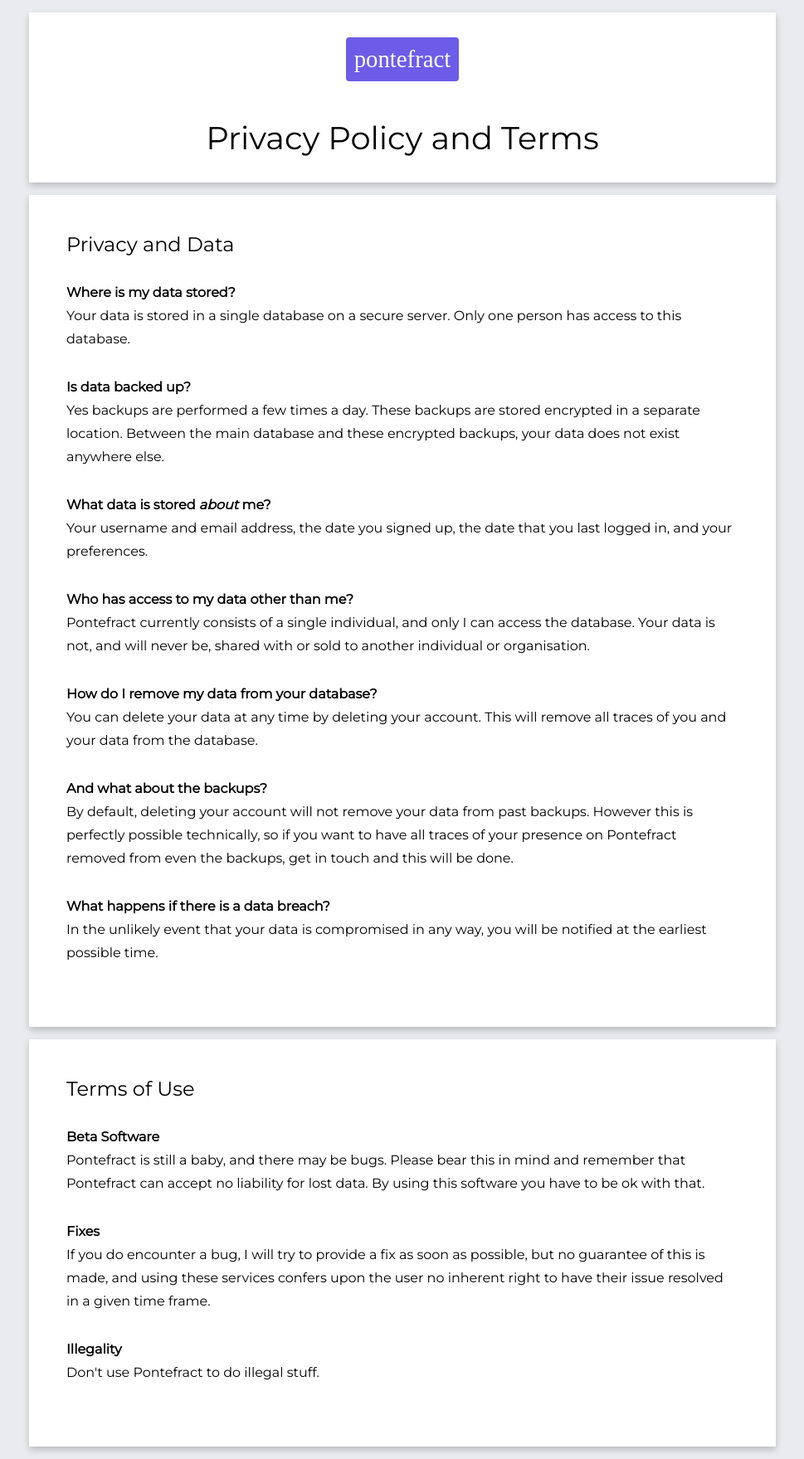
After one commit to tanveerahmad1517/pontefract, a Django app: template core/templates/policy.html in a window 1280 px wide. The commit adds this page. Shown: the whole page at 83% size, without its empty margins (155-1124 px from the left). Run offline with Django 3.2, Linux system fonts and the light colour scheme; the template is opened without the code that fills it, so the values that code supplies are empty; style sheets or scripts are compiled from the project's sources; some libraries are stand-ins or nearby versions; some web fonts are replaced.

Commit message:
Add privacy policy

```diff
--- a/core/static/css/_components.scss
+++ b/core/static/css/_components.scss
@@ -71,6 +71,10 @@
     padding: 3rem;
     text-align: center;
 
+    a#logo {
+        @include logo;
+    }
+
     .total-time {
         font-size: 1em;
         margin-top: 2rem;
@@ -102,6 +106,7 @@
         margin-bottom: 0.8rem;
     }
 }
+
 
 #user {
 
@@ -209,6 +214,30 @@
 }
 
 
+.policy-box {
+    //The box that contains a section of terms and conditions
+    @include white-box;
+    padding: $padding;
+
+    h2 {
+        margin-bottom: 3rem;
+    }
+
+    ul {
+        padding-left: 0px;
+
+        li {
+            list-style: none;
+            line-height: 1.75;
+            margin-bottom: 3rem;
+
+            .question {
+                font-weight: bold;
+            }
+        }
+    }
+}
+
 @mixin components--tablet() {
     .day-sessions {
         table {
@@ -227,6 +256,10 @@
 
     #signup-panel {
         padding: $padding;
+    }
+
+    .policy-box {
+        padding: 2 * $padding;
     }
 }
 
@@ -249,4 +282,8 @@
             margin-bottom: 5rem;
         }
     }
+
+    .policy-box {
+        padding: 3 * $padding;
+    }
 }
--- a/core/static/css/main.scss
+++ b/core/static/css/main.scss
@@ -46,6 +46,19 @@
     cursor: pointer;
 }
 
+@mixin logo {
+    font-family: $logo-font;
+    display: block;
+    font-size: 1.5em;
+    padding: 1rem;
+    border-radius: $curvature;
+    background-color: $purple;
+    color: $white;
+    width: fit-content;
+    @include margin-side(auto);
+    margin-bottom: 4.5rem;
+}
+
 @import "base";
 @import "containers";
 @import "forms";
--- a/core/templates/components/signup-form.html
+++ b/core/templates/components/signup-form.html
@@ -13,6 +13,10 @@
     {% if form.errors.password %}<div class="error" id="password-error">{{ form.errors.password.0 }}</div>{% endif %}
     {{ form.password.label_tag }}{{ form.password }}{{ form.confirm_password }}
     {% csrf_token %}
+    <div id="terms">By signing up you agree to the
+        <a href="/policy/" id="policy-link" target="_blank">Privacy Policy and Terms</a> (have
+        a read - it doesn't take long).
+    </div>
     <input type="submit" value="Sign Up">
     <div class="login">Already signed up? <a href="/login/">Log in to your account</a></div>
 </form>
--- /dev/null
+++ b/core/templates/policy.html
@@ -0,0 +1,75 @@
+{% extends "base.html" %}
+{% block title %}Privacy Policy and Terms{% endblock %}
+{% block css %}
+{% endblock %}
+
+{% block body %}
+<main>
+    <div class="day-list-container">
+        <div class="title-box">
+            <a id="logo" href="/">pontefract</a>
+            <h1>Privacy Policy and Terms</h1>
+        </div>
+
+        <div class="policy-box">
+            <h2>Privacy and Data</h2>
+
+            <ul>
+                <li><div class="question">Where is my data stored?</div>
+                Your data is stored in a single database on a secure server.
+                Only one person has access to this database.</li>
+
+                <li><div class="question">Is data backed up?</div>
+                Yes backups are performed a few times a day. These backups
+                are stored encrypted in a separate location. Between the
+                main database and these encrypted backups, your data does
+                not exist anywhere else.</li>
+
+                <li><div class="question">What data is stored <em>about</em> me?</div>
+                Your username and email address, the date you signed up, the
+                date that you last logged in, and your preferences.</li>
+
+                <li><div class="question">Who has access to my data other than me?</div>
+                Pontefract currently consists of a single individual, and only I
+                can access the database. Your data is not, and will never be,
+                shared with or sold to another individual or organisation.</li>
+
+                <li><div class="question">How do I remove my data from your database?</div>
+                You can delete your data at any time by deleting your account.
+                This will remove all traces of you and your data from the database.</li>
+
+                <li><div class="question">And what about the backups?</div>
+                By default, deleting your account will not remove your data from
+                past backups. However this is perfectly possible technically, so
+                if you want to have all traces of your presence on Pontefract
+                removed from even the backups, get in touch and this will be done.</li>
+
+                <li><div class="question">What happens if there is a data breach?</div>
+                In the unlikely event that your data is compromised in any way,
+                you will be notified at the earliest possible time.</li>
+            </ul>
+        </div>
+
+        <div class="policy-box">
+            <h2>Terms of Use</h2>
+
+            <ul>
+                <li><div class="question">Beta Software</div>
+                Pontefract is still a baby, and there may be bugs. Please bear
+                this in mind and remember that Pontefract can accept no
+                liability for lost data. By using this software you have to be
+                ok with that.</li>
+
+                <li><div class="question">Fixes</div>
+                If you do encounter a bug, I will try to provide a fix as soon
+                as possible, but no guarantee of this is made, and using these
+                services confers upon the user no inherent right to have their
+                issue resolved in a given time frame.</li>
+
+                <li><div class="question">Illegality</div>
+                Don't use Pontefract to do illegal stuff.</li>
+            </ul>
+        </div>
+    </div>
+</main>
+{% endblock %}
--- a/core/urls.py
+++ b/core/urls.py
@@ -5,6 +5,7 @@
 urlpatterns = [
  path(r"login/", core_views.login),
  path(r"logout/", core_views.logout),
+ path(r"policy/", core_views.policy),
  path(r"profile/", core_views.profile),
  path(r"profile/time/", core_views.time_settings),
  path(r"profile/account/", core_views.account_settings),
--- a/core/views.py
+++ b/core/views.py
@@ -27,6 +27,12 @@
             auth.login(request, user)
             return redirect("/")
     return render(request, "landing.html", {"form": form})
+
+
+def policy(request):
+    """The view that serves the policy page."""
+
+    return render(request, "policy.html")
 
 
 def home(request):
```
Also changed, not shown: core/static/css/_forms.scss (+13 -17 lines), core/tests/test_urls.py (+6 -2 lines), core/tests/test_views.py (+8 -0 lines), ftests/test_auth.py (+9 -0 lines).
